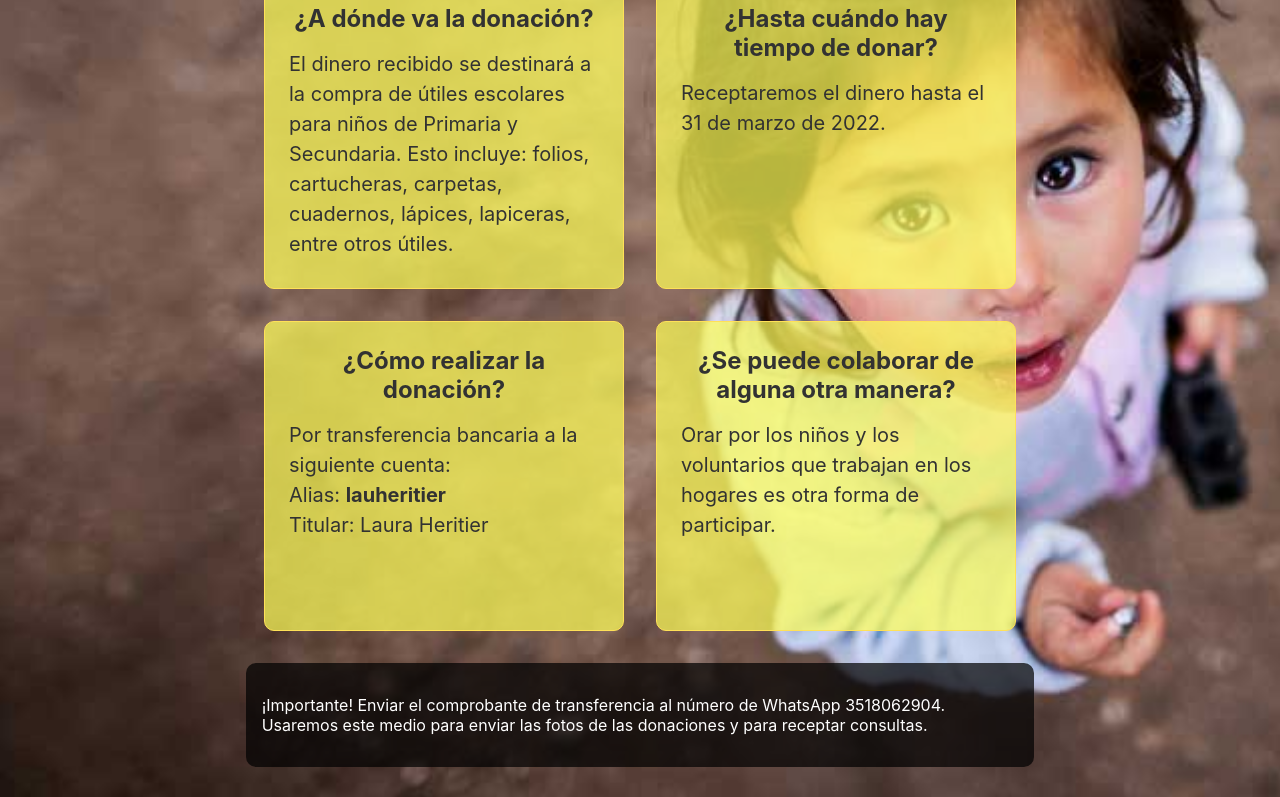
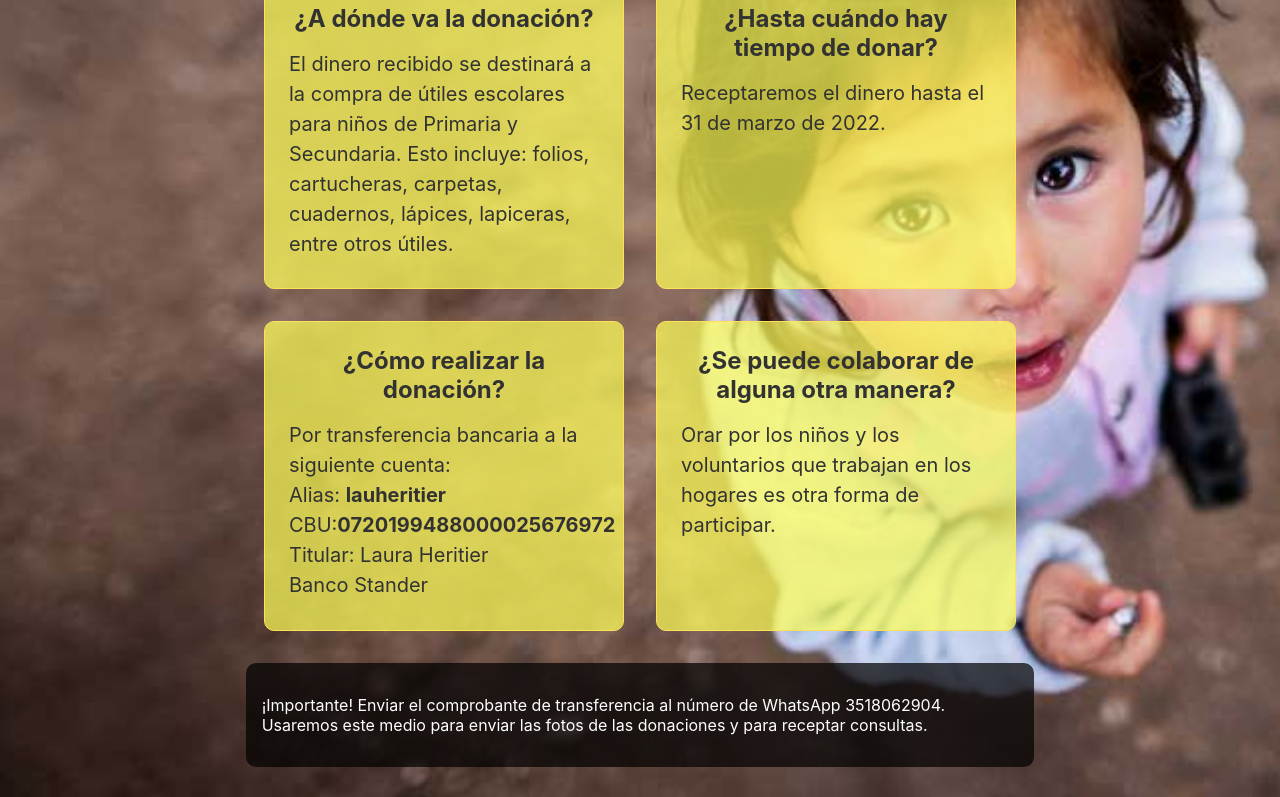
Before and after one commit to lauraheritier/regalaunabiblia, a Next.js app: page / in a window 1280 px wide. Shown: the part 359-1156 px from the top of the page. Built offline with nearby package versions, Linux system fonts and the light colour scheme.

Commit message:
Update index.js

```diff
--- a/pages/index.js
+++ b/pages/index.js
@@ -38,7 +38,9 @@ export default function Home() {
             <h2>¿Cómo realizar la donación?</h2>
             <p>Por transferencia bancaria a la siguiente cuenta:</p>
             <p>Alias: <b>lauheritier</b></p>
+    <p>CBU:<b>0720199488000025676972</b></p>
             <p>Titular: Laura Heritier</p>
+    <p>Banco Stander</p>
 
           </div>
 
```
